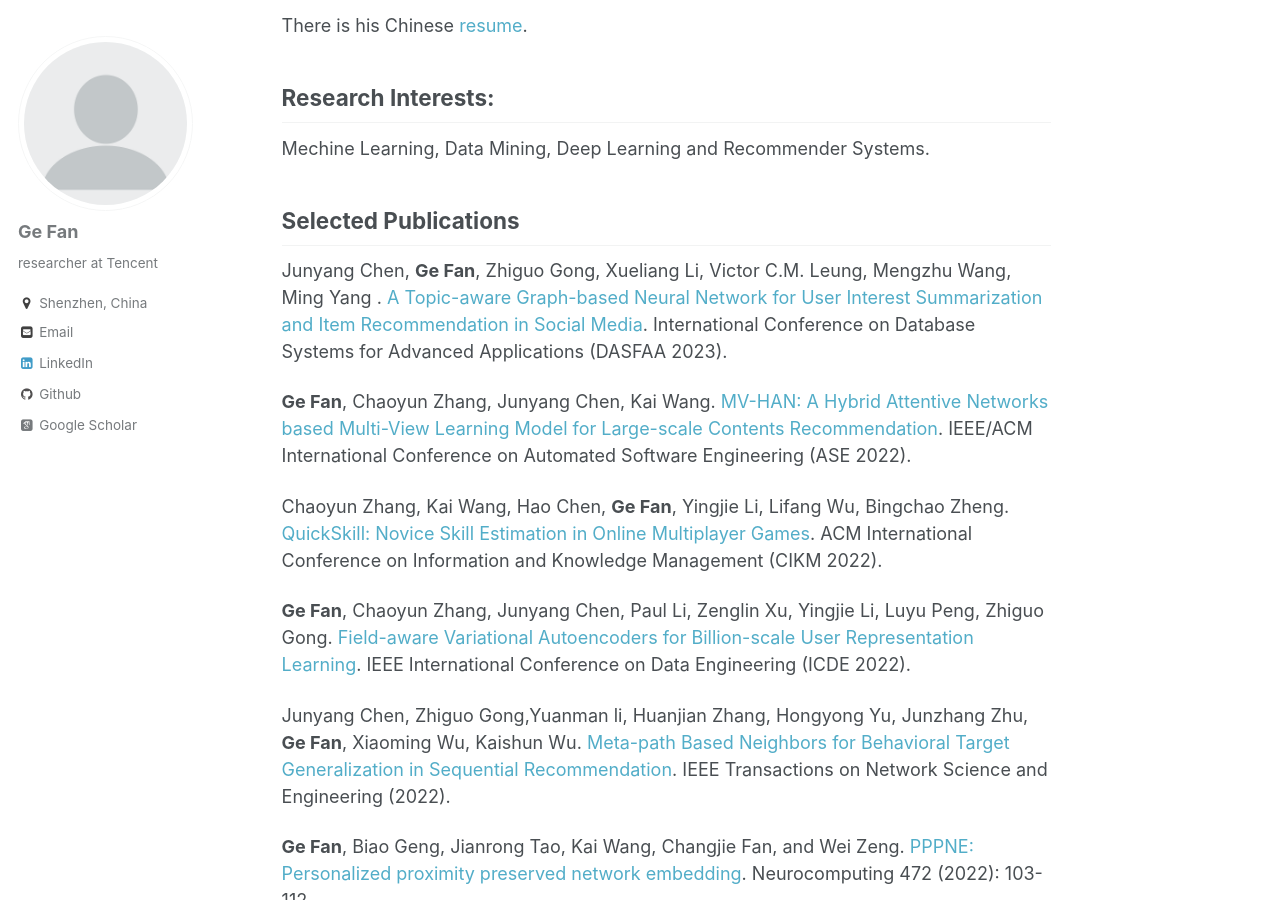
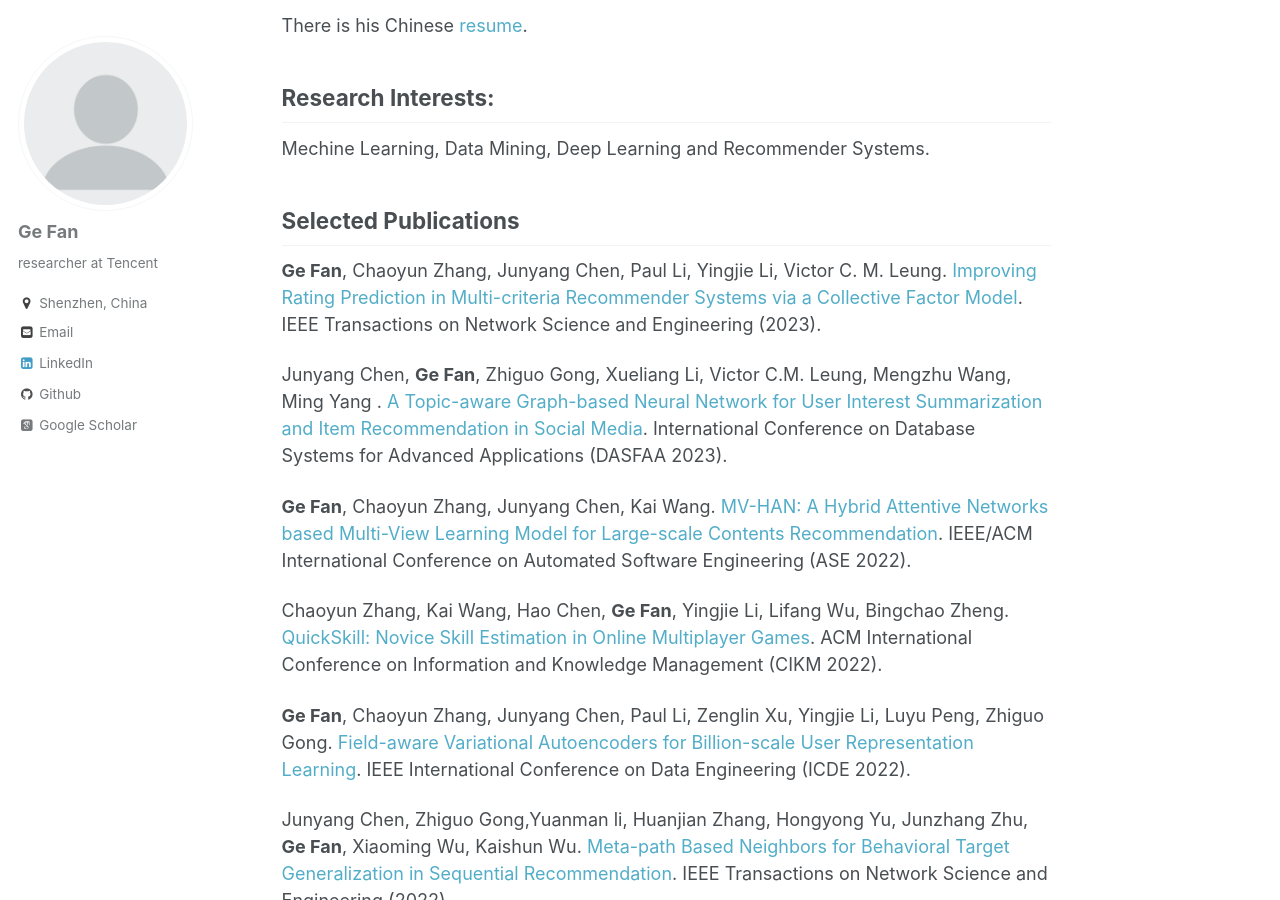
Before and after one commit to FanGhost/fanghost.github.io, a Jekyll site: the page built from _pages/about.md, in a window 1280 px wide and 900 px high, scrolled down 402 px. Built offline with Jekyll 4.4.1, drawn with Linux system fonts in a browser that asks for light colours; some web fonts are replaced.

Commit message:
Update about.md
add a paper

```diff
--- a/_pages/about.md
+++ b/_pages/about.md
@@ -20,7 +20,9 @@ Mechine Learning, Data Mining, Deep Learning and Recommender Systems.
 
 Selected Publications
 ---
-Junyang Chen, **Ge Fan**, Zhiguo Gong, Xueliang Li, Victor C.M. Leung, Mengzhu Wang, Ming Yang . [A Topic-aware Graph-based Neural Network for User Interest Summarization and Item Recommendation in Social Media](https://link.springer.com/chapter/10.1007/978-3-031-30672-3_36). International Conference on Database Systems for Advanced Applications (DASFAA 2023).
+ **Ge Fan**, Chaoyun Zhang, Junyang Chen, Paul Li, Yingjie Li, Victor C. M. Leung. [Improving Rating Prediction in Multi-criteria Recommender Systems via a Collective Factor Model](). IEEE Transactions on Network Science and Engineering (2023).
+
+Junyang Chen, **Ge Fan**, Zhiguo Gong, Xueliang Li, Victor C.M. Leung, Mengzhu Wang, Ming Yang . [A Topic-aware Graph-based Neural Network for User Interest Summarization and Item Recommendation in Social Media](https://www.researchgate.net/publication/370013191_A_Topic-Aware_Graph-Based_Neural_Network_for_User_Interest_Summarization_and_Item_Recommendation_in_Social_Media). International Conference on Database Systems for Advanced Applications (DASFAA 2023).
 
 **Ge Fan**, Chaoyun Zhang, Junyang Chen, Kai Wang. [MV-HAN: A Hybrid Attentive Networks based Multi-View Learning Model for Large-scale Contents Recommendation](http://fange.pro/files/2022MVHAN.pdf). IEEE/ACM International Conference on Automated Software Engineering (ASE 2022).
 
```
